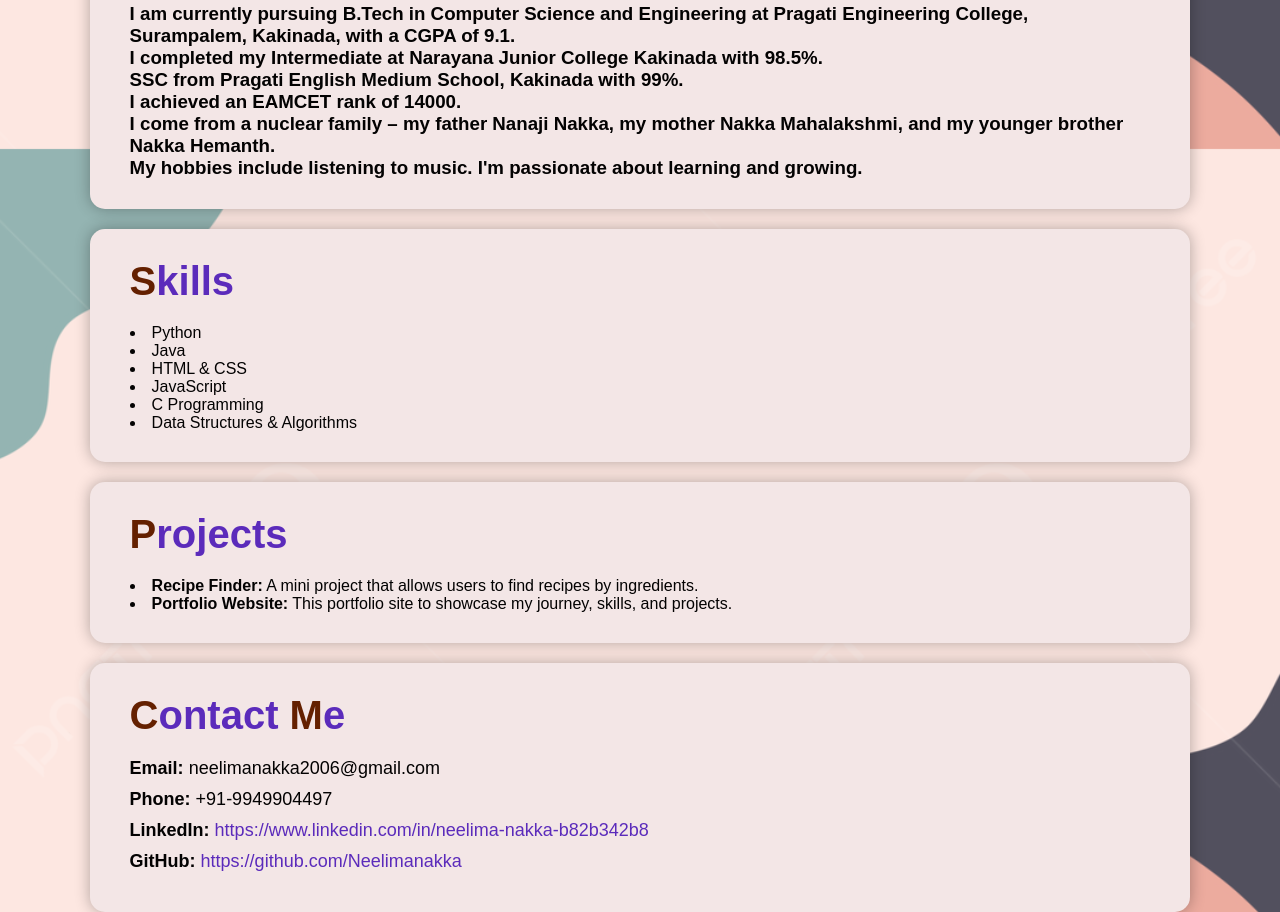
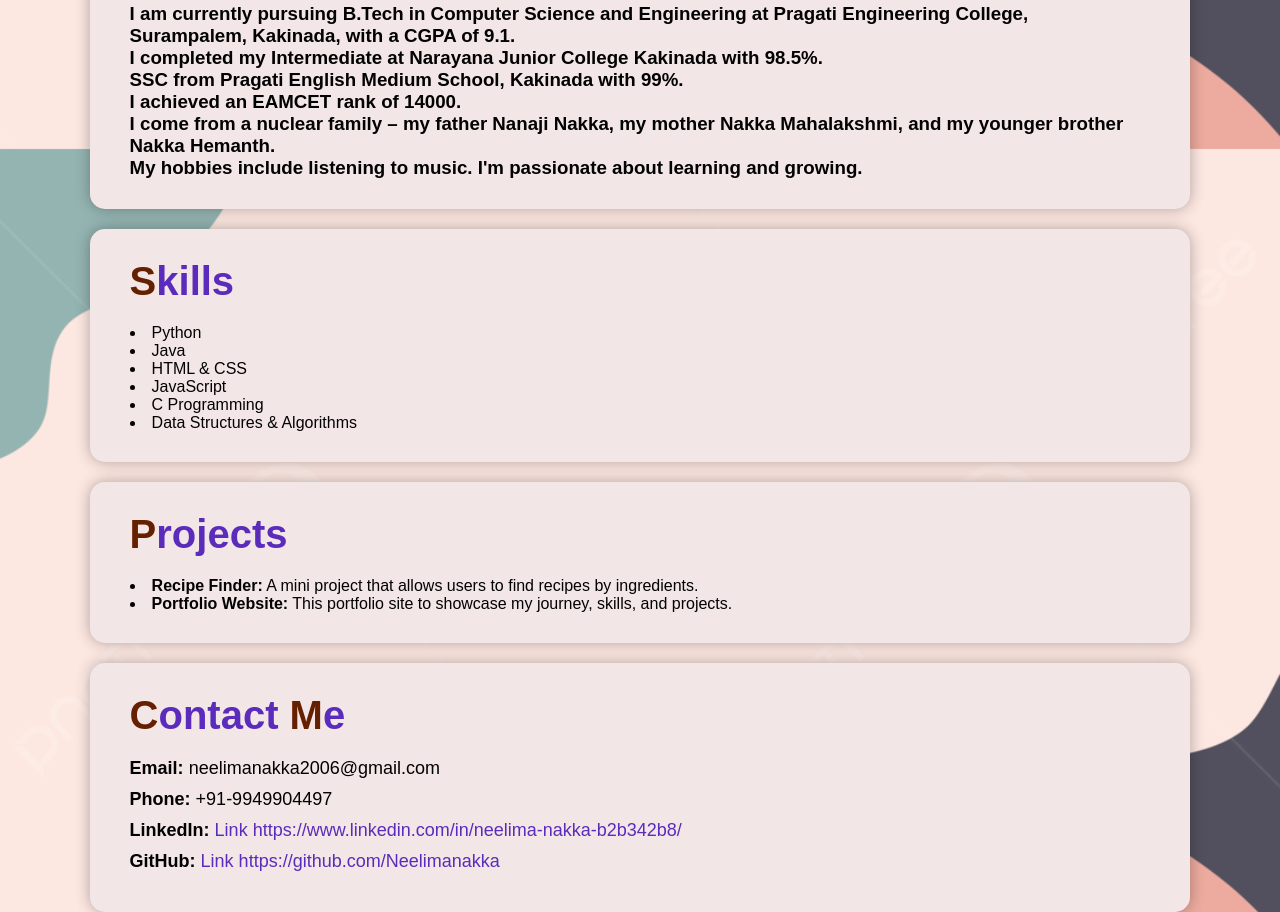
Before and after one commit to Neelimanakka/Portfolio-website, a plain HTML site: page index.html in a window 1280 px wide. Shown: the part 651-1563 px from the top of the page. Drawn offline with Linux system fonts and the light colour scheme.

Commit message:
Updated links in contact section

```diff
--- a/index.html
+++ b/index.html
@@ -71,8 +71,14 @@
             <h1><span>C</span>ontact <span>M</span>e</h1>
             <p><strong>Email:</strong> neelimanakka2006@gmail.com</p>
             <p><strong>Phone:</strong> +91-9949904497</p>
-            <p><strong>LinkedIn:</strong> <a href="#">https://www.linkedin.com/in/neelima-nakka-b82b342b8</a></p>
-            <p><strong>GitHub:</strong> <a href="#">https://github.com/Neelimanakka</a></p>
+            <p><strong>LinkedIn:</strong>
+                <a href="https://www.linkedin.com/in/neelima-nakka-b82b342b8/"  target= " _blank" rel="noopener noreferrer">Link
+                    https://www.linkedin.com/in/neelima-nakka-b2b342b8/
+                </a>
+            <p><strong>GitHub:</strong>
+                <a href="https://github.com/Neelimanakka" target="_blank" rel="noopener noreferrer">Link
+                    https://github.com/Neelimanakka
+                 </a>
         </div>
         <button onclick="scrollToTop()" id="topBtn" title="Go to top">↑</button>
         <script>
```
